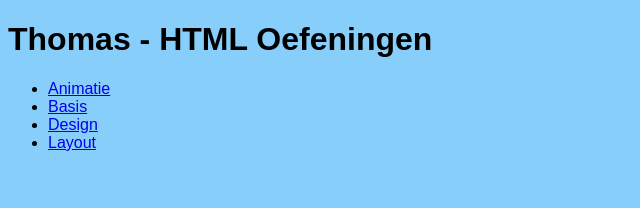
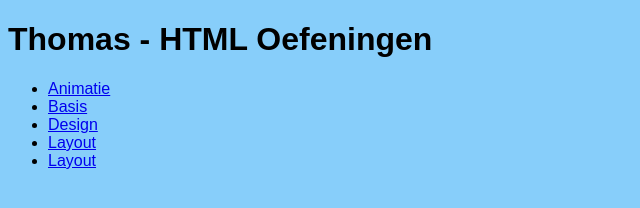
Before and after one commit to Thomas1070/html-oefeningen, a plain HTML site: page Index.html in a window 1280 px wide. Shown: the full height of the page, 0-640 px from the left. Drawn offline with Linux system fonts and the light colour scheme.

Commit message:
Update Index.html

```diff
--- a/Index.html
+++ b/Index.html
@@ -14,7 +14,7 @@
         <li><a href="CSS-Basis/">Basis</a></li>
         <li><a href="CSS-Design/">Design</a></li>
         <li><a href="LAYOUT/">Layout</a></li>
-
+        <li><a href="Relatief/">Layout</a></li>
     </ul>
 </body>
 </html>
```
